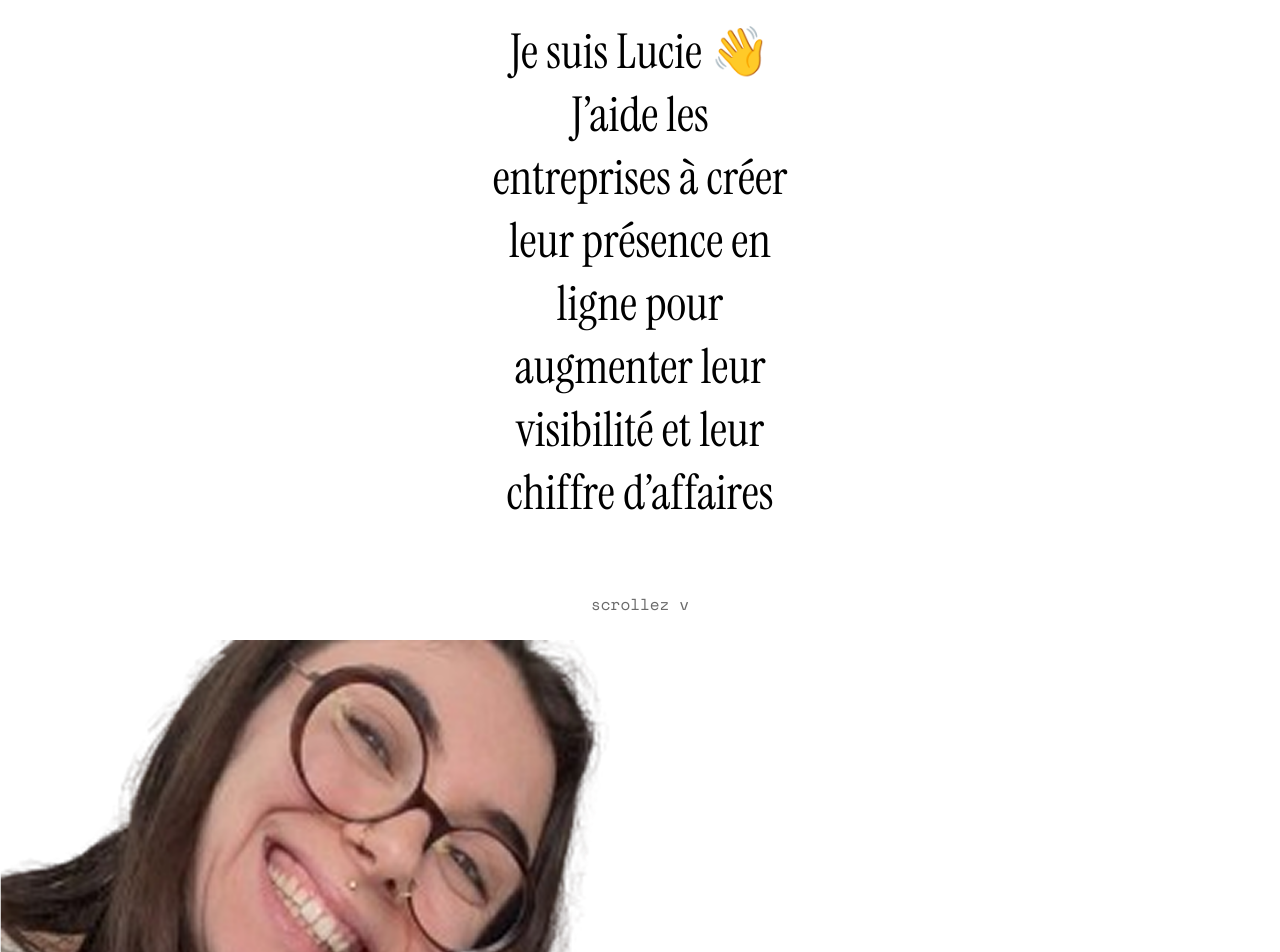
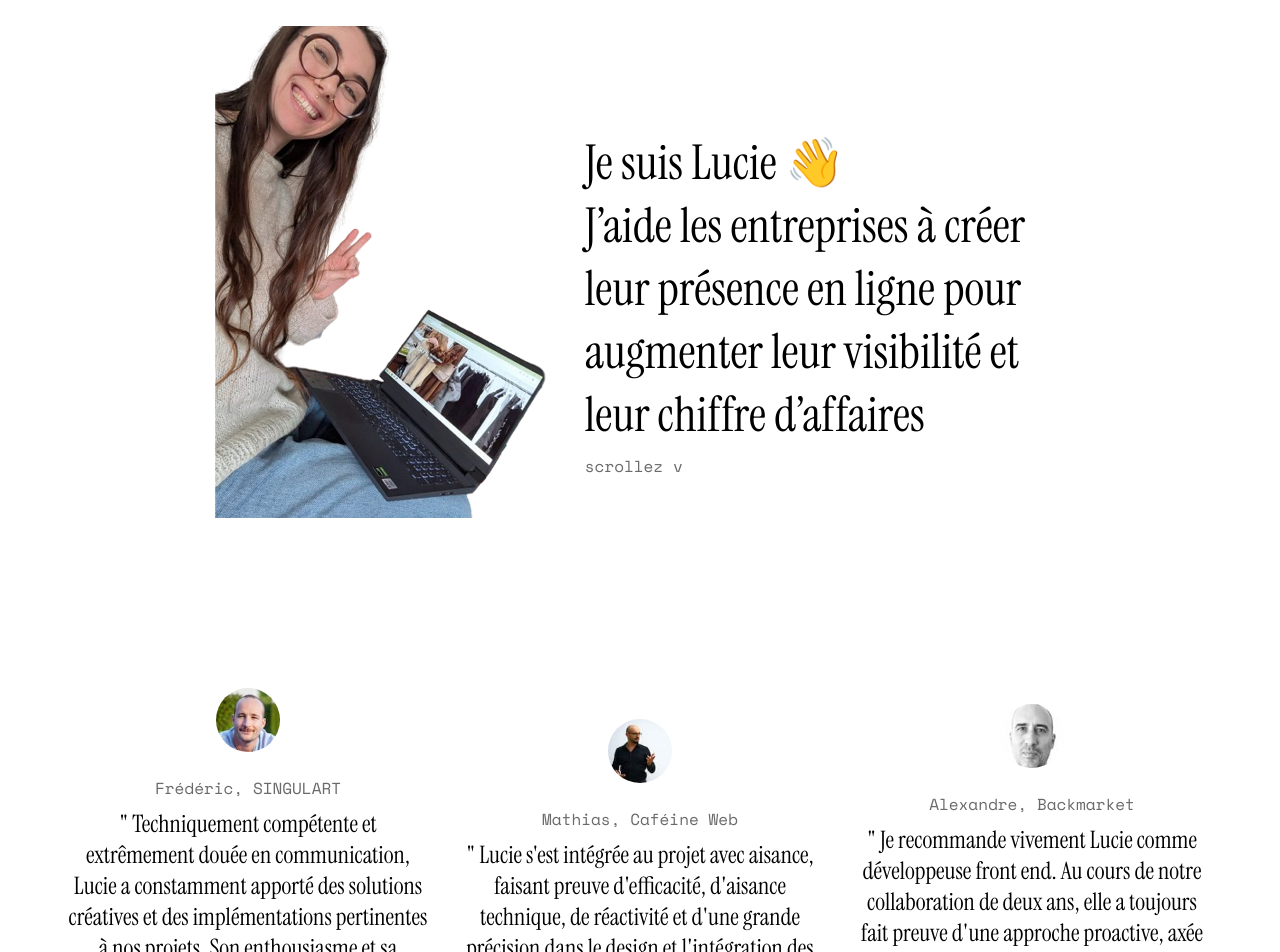
Before and after one commit to ljeandin/lucie, a Vue app: page / in a window 1280 px wide. Shown: the part 160-1112 px from the top of the page. Built offline with nearby package versions, Linux system fonts and the light colour scheme.

Commit message:
Handle responsive

```diff
--- a/src/components/header/header.scss
+++ b/src/components/header/header.scss
@@ -19,3 +19,10 @@
         text-decoration: none;
     }
 }
+
+@media (min-width: $screen-md) {
+    .header {
+        background: $color-secondary;
+        z-index: 1;
+    }
+}
--- a/src/components/hero/hero.scss
+++ b/src/components/hero/hero.scss
@@ -6,7 +6,6 @@
         height: calc(100vh - $header-height);
         height: calc(100svh - $header-height);
         display: flex;
-        flex-direction: column;
         justify-content: center;
         align-items: center;
         text-align: center;
@@ -44,5 +43,48 @@
 
     &__image {
         position: relative;
+        max-width: 40 * $spacing;
     }
 }
+
+@media (min-width: $screen-md) {
+    .hero {
+        display: flex;
+        flex-direction: row-reverse;
+        justify-content: center;
+        align-items: center;
+        padding: 0 3 * $spacing;
+        top: 0;
+        height: 100vh;
+        height: 100svh;
+
+        &__text-wrapper {
+            width: 70%;
+            max-width: 60 * $spacing;
+            text-align: left;
+            position: relative;
+            padding: 0;
+            flex-direction: column;
+            align-items: flex-start;
+        }
+
+        &__text {
+            max-width: none;
+        }
+
+        &__scroll-nudge {
+            position: static;
+            margin-top: $spacing;
+            transform: none;
+        }
+
+        &__image {
+            flex-shrink: 1;
+            width: 30%;
+            max-width: none;
+            max-height: 70 * $spacing;
+            object-fit: contain;
+            padding-top: $header-height;
+        }
+    }
+}
--- a/src/components/testimonials/testimonials.scss
+++ b/src/components/testimonials/testimonials.scss
@@ -1,7 +1,6 @@
 .testimonials {
     margin-top: calc($header-height + 12 * $spacing);
     margin-bottom: 4 * $spacing;
-    margin-bottom: 200vh; //temporary, to be able to scroll past testimonials
     //Use padding to make sure the native scrollbar isn't stuck to the testimonials
     padding-bottom: 4 * $spacing;
     display: flex;
@@ -14,7 +13,7 @@
 
 .testimonial {
     width: 66%;
-    max-width: 35 * $spacing;
+    max-width: 45 * $spacing;
     margin-left: 4 * $spacing;
     flex-shrink: 0;
     display: flex;
@@ -37,3 +36,24 @@
         margin-bottom: $spacing;
     }
 }
+
+@media (min-width: $screen-md) {
+    .testimonials {
+        margin-top: 4 * $spacing;
+    }
+}
+
+@media (min-width: $screen-lg) {
+    .testimonials {
+        justify-content: center;
+    }
+    .testimonial {
+        flex-shrink: 1;
+    }
+}
+
+@media (min-width: $screen-xl) {
+    .testimonials {
+        margin-top: 6 * $spacing;
+    }
+}
--- /dev/null
+++ b/src/components/tokens/breakpoints.scss
@@ -0,0 +1,3 @@
+$screen-md: 768px;
+$screen-lg: 992px;
+$screen-xl: 1200px;
--- a/src/components/tokens/typography.scss
+++ b/src/components/tokens/typography.scss
@@ -19,7 +19,7 @@ h4 {
 
 .heading-1 {
     font-family: $instrument-serif;
-    font-size: 6 * $spacing;
+    font-size: 5 * $spacing;
     font-weight: 400;
     font-style: normal;
 }
@@ -34,3 +34,9 @@ h4 {
 .discrete {
     color: $color-tertiary;
 }
+
+@media (min-width: $screen-xl) {
+    .heading-1 {
+        font-size: 6 * $spacing;
+    }
+}
--- a/src/style.scss
+++ b/src/style.scss
@@ -1,4 +1,5 @@
 @import "./reset.scss";
+@import "./components/tokens/breakpoints.scss";
 @import "./components/tokens/colors.scss";
 @import "./components/tokens/spacing.scss";
 @import "./components/tokens/typography.scss";
```
